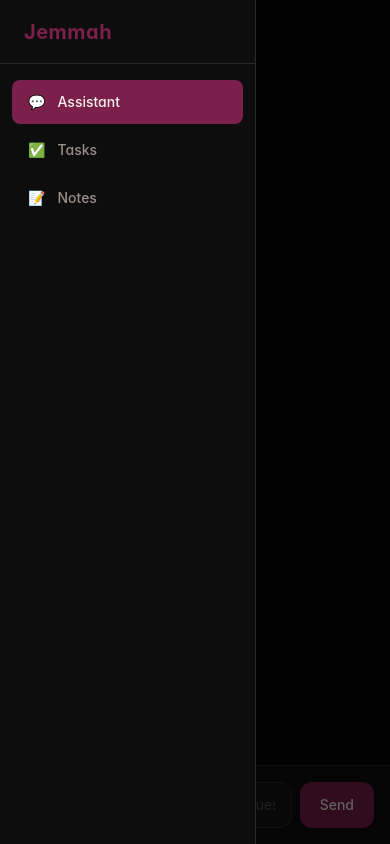
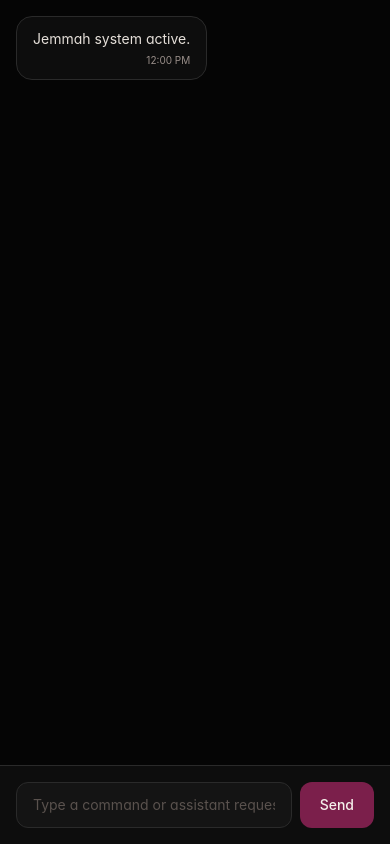
Before and after one commit to chikya1/jemmah-app, a React (Vite) app: page / in a window 390 px wide. Built offline with nearby package versions, Linux system fonts and the light colour scheme.

Commit message:
fix: UI contrast and sidebar navigation

```diff
--- a/src/App.tsx
+++ b/src/App.tsx
@@ -6,6 +6,7 @@ import { parseCommand } from './lib/CommandParser';
 
 export default function App() {
   const [currentView, setCurrentView] = useState('chat');
+  const [isSidebarOpen, setIsSidebarOpen] = useState(false);
   const [messages, setMessages] = useState([{
     id: '1',
     text: "Jemmah system active.",
@@ -36,9 +37,12 @@ export default function App() {
   };
 
   return (
-    <div className="flex h-screen w-screen bg-[#050505] text-[#F5F0EB]">
-      <Sidebar isOpen={true} setIsOpen={() => {}} currentView={currentView} setCurrentView={setCurrentView} />
-      <main className="flex-1 overflow-hidden">
+    <div className="flex h-screen w-screen bg-white text-black overflow-hidden">
+      <div className={`${isSidebarOpen ? 'block' : 'hidden'} md:block w-64 border-r bg-gray-50`}>
+        <Sidebar isOpen={true} setIsOpen={setIsSidebarOpen} currentView={currentView} setCurrentView={(v) => { setCurrentView(v); setIsSidebarOpen(false); }} />
+      </div>
+      <main className="flex-1 h-full overflow-hidden relative">
+        <button className="md:hidden p-4" onClick={() => setIsSidebarOpen(!isSidebarOpen)}>☰</button>
         {currentView === 'chat' && <ChatInterface messages={messages} onSendMessage={handleSendMessage} />}
         {currentView === 'tasks' && <TaskManager />}
       </main>
```
